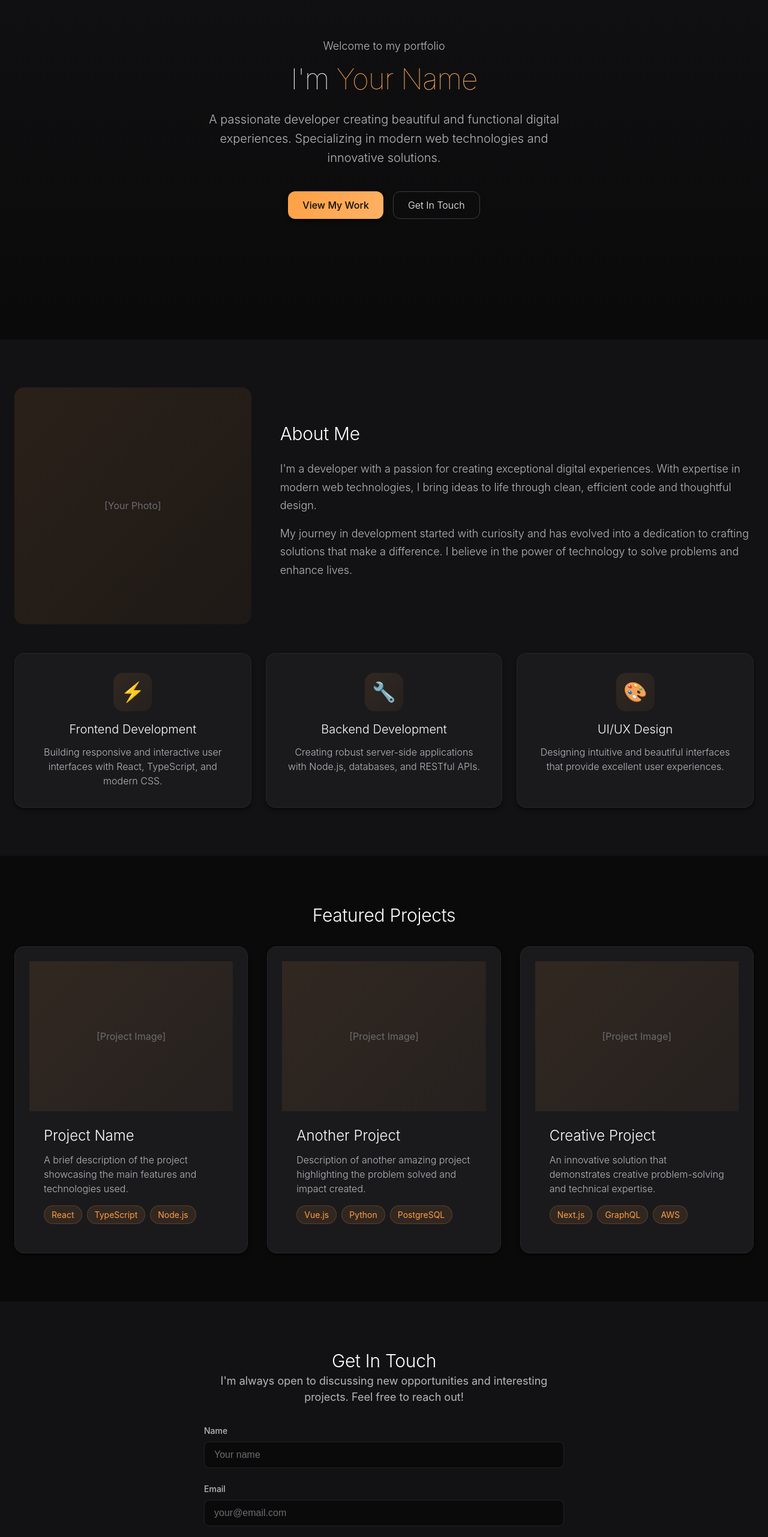
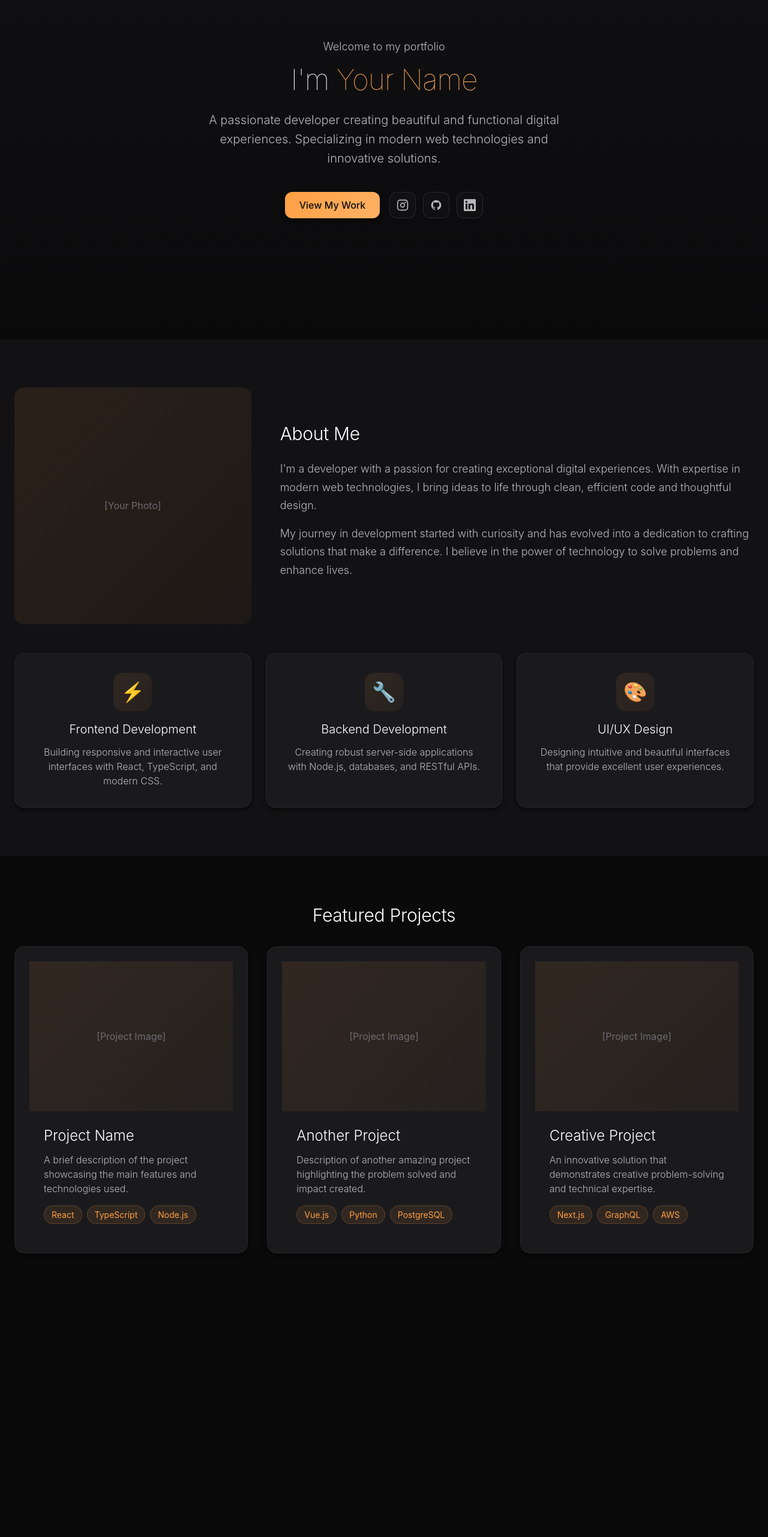
Before and after one commit to raduloov/personal-portfolio-v2, a React (Vite) app: page / in a window 1280 px wide. Shown: the part 234-2797 px from the top of the page at 60% size. After the commit the page ends 2404 px from the top, so only its background shows below. Built offline with nearby package versions, Linux system fonts and the light colour scheme.

Commit message:
remove contact form, add contact icons

```diff
--- a/src/App.css
+++ b/src/App.css
@@ -331,59 +331,6 @@
   border: 1px solid rgba(255, 159, 67, 0.2);
 }
 
-/* Contact Section */
-.contact {
-  background: var(--secondary-bg);
-  text-align: center;
-}
-
-.contact-form {
-  max-width: 600px;
-  margin: var(--space-8) auto 0;
-}
-
-.form-group {
-  margin-bottom: var(--space-6);
-  text-align: left;
-}
-
-.form-label {
-  display: block;
-  margin-bottom: var(--space-2);
-  font-size: var(--text-sm);
-  color: var(--text-secondary);
-  font-weight: var(--font-medium);
-}
-
-.form-input,
-.form-textarea {
-  width: 100%;
-  background: var(--primary-bg);
-  border: 1px solid rgba(255, 255, 255, 0.1);
-  border-radius: var(--radius-md);
-  padding: var(--space-3) var(--space-4);
-  color: var(--text-primary);
-  font-size: var(--text-base);
-  font-weight: var(--font-light);
-  transition: all var(--duration-fast) var(--ease-out);
-}
-
-.form-input:focus,
-.form-textarea:focus {
-  outline: none;
-  border-color: var(--accent-primary);
-  box-shadow: 0 0 0 3px rgba(255, 159, 67, 0.1);
-}
-
-.form-input::placeholder,
-.form-textarea::placeholder {
-  color: var(--text-tertiary);
-}
-
-.form-textarea {
-  resize: vertical;
-  min-height: 120px;
-}
 
 /* Animations */
 @keyframes fadeIn {
@@ -404,6 +351,67 @@
   50% {
     box-shadow: var(--shadow-glow-lg);
   }
+}
+
+/* Social Icons */
+.social-icons {
+  display: flex;
+  gap: var(--space-3);
+  align-items: center;
+  justify-content: center;
+}
+
+.social-icon-link {
+  display: flex;
+  align-items: center;
+  justify-content: center;
+  width: 44px;
+  height: 44px;
+  border-radius: var(--radius-lg);
+  background: rgba(255, 255, 255, 0.02);
+  backdrop-filter: blur(20px);
+  border: 1px solid rgba(255, 255, 255, 0.1);
+  color: var(--text-secondary);
+  transition: all var(--duration-normal) var(--ease-out);
+  text-decoration: none;
+  position: relative;
+  overflow: hidden;
+}
+
+.social-icon-link::before {
+  content: '';
+  position: absolute;
+  top: 0;
+  left: 0;
+  right: 0;
+  bottom: 0;
+  background: var(--gradient-primary);
+  opacity: 0;
+  transition: opacity var(--duration-normal) var(--ease-out);
+}
+
+.social-icon-link:hover {
+  transform: translateY(-2px);
+  box-shadow: var(--shadow-lg), var(--shadow-glow-sm);
+  border-color: var(--accent-primary);
+  color: var(--text-primary);
+}
+
+.social-icon-link:hover::before {
+  opacity: 0.1;
+}
+
+.social-icon {
+  width: 20px;
+  height: 20px;
+  transition: all var(--duration-normal) var(--ease-out);
+  position: relative;
+  z-index: 1;
+}
+
+.social-icon-link:hover .social-icon {
+  transform: scale(1.1);
+  color: var(--accent-primary);
 }
 
 /* Responsive */
--- a/src/App.tsx
+++ b/src/App.tsx
@@ -4,14 +4,13 @@ import { Navigation } from "./components/ui/Navigation";
 import { Hero } from "./components/sections/Hero";
 import { About } from "./components/sections/About";
 import { Projects } from "./components/sections/Projects";
-import { Contact } from "./components/sections/Contact";
 
 function App() {
   const [activeSection, setActiveSection] = useState("home");
 
   useEffect(() => {
     const handleScroll = () => {
-      const sections = ["home", "about", "projects", "contact"];
+      const sections = ["home", "about", "projects"];
       const scrollPosition = window.scrollY + 100;
 
       for (const section of sections) {
@@ -45,7 +44,6 @@ function App() {
         <Hero onScrollToSection={scrollToSection} />
         <About />
         <Projects />
-        <Contact />
       </main>
     </>
   );
--- a/src/components/sections/Contact.tsx
+++ /dev/null
@@ -1,59 +0,0 @@
-import { FormEvent } from 'react'
-import { Button } from '../ui/Button'
-import { Input, Textarea, Label } from '../ui/Form'
-
-export function Contact() {
-  const handleSubmit = (e: FormEvent<HTMLFormElement>) => {
-    e.preventDefault()
-    alert('Thank you for your message! I will get back to you soon.')
-  }
-
-  return (
-    <section id="contact" className="section contact">
-      <div className="container">
-        <h2>Get In Touch</h2>
-        <p style={{
-          fontSize: 'var(--text-lg)',
-          color: 'var(--text-secondary)',
-          marginBottom: 'var(--space-8)',
-          maxWidth: '600px',
-          margin: '0 auto var(--space-8)'
-        }}>
-          I'm always open to discussing new opportunities and interesting projects.
-          Feel free to reach out!
-        </p>
-        <form className="contact-form" onSubmit={handleSubmit}>
-          <div className="form-group">
-            <Label htmlFor="name">Name</Label>
-            <Input
-              type="text"
-              id="name"
-              placeholder="Your name"
-              required
-            />
-          </div>
-          <div className="form-group">
-            <Label htmlFor="email">Email</Label>
-            <Input
-              type="email"
-              id="email"
-              placeholder="your@email.com"
-              required
-            />
-          </div>
-          <div className="form-group">
-            <Label htmlFor="message">Message</Label>
-            <Textarea
-              id="message"
-              placeholder="Your message..."
-              required
-            />
-          </div>
-          <Button type="submit" style={{ width: '100%' }}>
-            Send Message
-          </Button>
-        </form>
-      </div>
-    </section>
-  )
-}
--- a/src/components/sections/Hero.tsx
+++ b/src/components/sections/Hero.tsx
@@ -21,9 +21,25 @@ export function Hero({ onScrollToSection }: HeroProps) {
           <Button onClick={() => onScrollToSection('projects')}>
             View My Work
           </Button>
-          <Button variant="secondary" onClick={() => onScrollToSection('contact')}>
-            Get In Touch
-          </Button>
+          <div className="social-icons">
+            <a href="https://instagram.com/yourusername" target="_blank" rel="noopener noreferrer" className="social-icon-link">
+              <svg className="social-icon" width="24" height="24" viewBox="0 0 24 24" fill="none" xmlns="http://www.w3.org/2000/svg">
+                <rect x="2" y="2" width="20" height="20" rx="5" stroke="currentColor" strokeWidth="2"/>
+                <circle cx="12" cy="12" r="4" stroke="currentColor" strokeWidth="2"/>
+                <circle cx="17.5" cy="6.5" r="1.5" fill="currentColor"/>
+              </svg>
+            </a>
+            <a href="https://github.com/yourusername" target="_blank" rel="noopener noreferrer" className="social-icon-link">
+              <svg className="social-icon" width="24" height="24" viewBox="0 0 24 24" fill="currentColor" xmlns="http://www.w3.org/2000/svg">
+                <path d="M12 2C6.477 2 2 6.477 2 12c0 4.42 2.865 8.17 6.839 9.49.5.092.682-.217.682-.482 0-.237-.008-.866-.013-1.7-2.782.603-3.369-1.34-3.369-1.34-.454-1.156-1.11-1.462-1.11-1.462-.908-.62.069-.608.069-.608 1.003.07 1.531 1.03 1.531 1.03.892 1.529 2.341 1.087 2.91.832.092-.647.35-1.088.636-1.338-2.22-.253-4.555-1.11-4.555-4.943 0-1.091.39-1.984 1.029-2.683-.103-.253-.446-1.27.098-2.647 0 0 .84-.269 2.75 1.025A9.578 9.578 0 0112 6.844c.85.004 1.705.114 2.504.336 1.909-1.294 2.747-1.025 2.747-1.025.546 1.377.203 2.394.1 2.647.64.699 1.028 1.592 1.028 2.683 0 3.842-2.339 4.687-4.566 4.935.359.309.678.919.678 1.852 0 1.336-.012 2.415-.012 2.743 0 .267.18.578.688.48C19.138 20.167 22 16.418 22 12c0-5.523-4.477-10-10-10z"/>
+              </svg>
+            </a>
+            <a href="https://linkedin.com/in/yourusername" target="_blank" rel="noopener noreferrer" className="social-icon-link">
+              <svg className="social-icon" width="24" height="24" viewBox="0 0 24 24" fill="currentColor" xmlns="http://www.w3.org/2000/svg">
+                <path d="M20.447 20.452h-3.554v-5.569c0-1.328-.027-3.037-1.852-3.037-1.853 0-2.136 1.445-2.136 2.939v5.667H9.351V9h3.414v1.561h.046c.477-.9 1.637-1.85 3.37-1.85 3.601 0 4.267 2.37 4.267 5.455v6.286zM5.337 7.433c-1.144 0-2.063-.926-2.063-2.065 0-1.138.92-2.063 2.063-2.063 1.14 0 2.064.925 2.064 2.063 0 1.139-.925 2.065-2.064 2.065zm1.782 13.019H3.555V9h3.564v11.452zM22.225 0H1.771C.792 0 0 .774 0 1.729v20.542C0 23.227.792 24 1.771 24h20.451C23.2 24 24 23.227 24 22.271V1.729C24 .774 23.2 0 22.222 0h.003z"/>
+              </svg>
+            </a>
+          </div>
         </div>
       </div>
     </section>
--- a/src/components/ui/Navigation.tsx
+++ b/src/components/ui/Navigation.tsx
@@ -12,7 +12,6 @@ const navItems: NavItem[] = [
   { id: 'home', label: 'Home' },
   { id: 'about', label: 'About' },
   { id: 'projects', label: 'Projects' },
-  { id: 'contact', label: 'Contact' },
 ]
 
 export function Navigation({ activeSection, onItemClick }: NavigationProps) {
```
